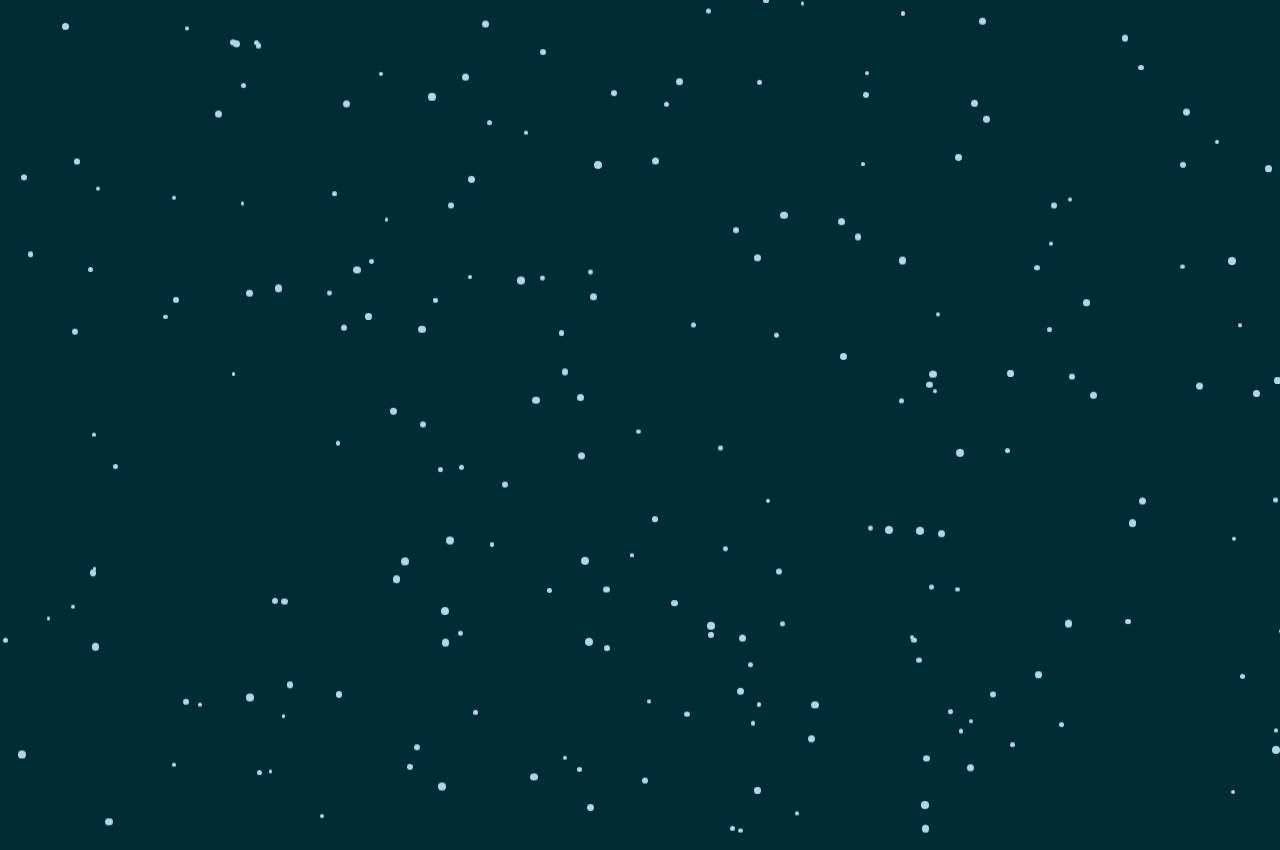
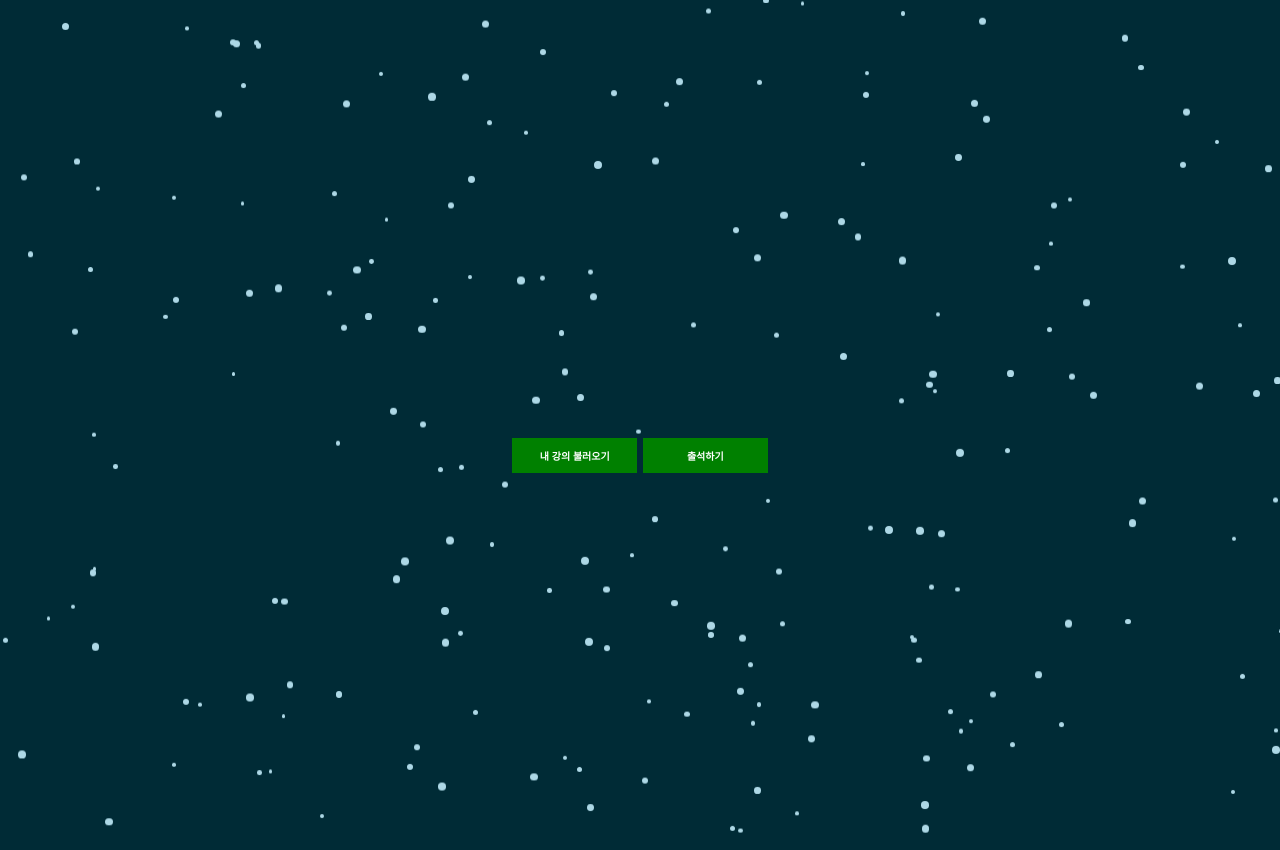
Before and after one commit to eugene028/imhere-client, a React (Create React App) app: page /main in a window 1280 px wide. Before the commit this address had no page. Built offline with nearby package versions, Linux system fonts and the light colour scheme.

Commit message:
feat : 로그인 이후 응답 헤더에서 토큰을 받아오는 구현

```diff
--- a/src/App.js
+++ b/src/App.js
@@ -4,6 +4,7 @@ import * as ROUTES from "./constants/routes";
 import './App.css';
 import { LoginPage } from "./component/page/LoginPage";
 import { SignUpPage } from "./component/page/SignUpPage";
+import { MainPage } from "./component/page/MainPage";
 
 
 function makeSnow() {
@@ -29,8 +30,9 @@ const App = () => {
     <>
       <Router>
         <Routes>
-          <Route path={ROUTES.HOME} element={<LoginPage />} />
+          <Route path={ROUTES.LOGIN} element={<LoginPage />} />
           <Route path={ROUTES.SIGN_UP} element={<SignUpPage />} />
+          <Route path={ROUTES.MAIN_PAGE} element={<MainPage />} />
 
         </Routes>
       </Router>
--- a/src/api.js
+++ b/src/api.js
@@ -68,10 +68,12 @@ export const requestSignIn = async (univId, password) => {
 
   return await axios.post(`${protocol}://${host}/login`, payload, { headers: headers })
     .then(response => {
-      console.log('signIn : ' + response.statusText);
       console.log('token : ' + response.headers['authorization']);
-
-      return response;
+      if (response && response.headers['authorization']) {
+        console.log("login success");
+        return response.headers['authorization'];
+      }
+      return null;
     }).catch(error => {
       alert('올바른 id와 비밀번호를 입력해주세요')
     });
--- a/src/component/page/LoginPage.js
+++ b/src/component/page/LoginPage.js
@@ -1,5 +1,3 @@
-import { createUserWithEmailAndPassword, signInWithEmailAndPassword, updateProfile } from "firebase/auth";
-import { auth } from "firebaseui";
 import React from "react";
 import { useState } from "react";
 import styled from "styled-components";
@@ -7,6 +5,7 @@ import ChatRoom from "../ChatRoom";
 import { useNavigate } from 'react-router-dom';
 import * as ROUTES from "../../constants/routes";
 import { requestSignIn } from "../../api";
+import { setAccessToken } from "../../util/AuthFuntions";
 
 const LoginArea = styled.div`
   display: flex;
@@ -43,7 +42,6 @@ const EmailArea = styled.div`
   display: flex;
 `
 export const LoginPage = (props) => {
-  const [isSignIn, setSignIn] = useState(false);
   const [userData, setUserData] = useState({
     email: '',
     password: '',
@@ -76,30 +74,17 @@ export const LoginPage = (props) => {
     requestSignIn(univId, password)
       .then(response => {
         console.log(response);
+        if (response) {
+          setAccessToken(response);
+          navigate(ROUTES.MAIN_PAGE);
+        } else {
+          alert('올바른 아이디와 비밀번호를 입력해주세요');
+        }
       });
-    // signInWithEmailAndPassword(auth, email, password)
-    //   .then((userCredential) => {
-    //     const user = userCredential.user;
-    //     console.log(user);
-    //     setUserData({
-    //       email: user.email,
-    //       school: user.displayName,
-    //     })
-    //     setSignIn(true);
-    //     console.log(userData.school);
-    //   })
-    //   .catch((error) => {
-    //     const errorCode = error.code;
-    //     const errorMessage = error.message;
-    //   });
   }
 
   return (
     <>
-      {
-        isSignIn ?
-          <ChatRoom initUserData={userData} />
-          :
       <LoginArea>
         <EmailArea>
           <UnivIdInput type='text' className='input-univId' name='univId' placeholder='이메일' value={userData.univId} onChange={handleValue} />
@@ -114,7 +99,6 @@ export const LoginPage = (props) => {
           <Button type='button' className='signup-button' onClick={signUp}> 회원가입 </Button>
         </LoginAndSignUpBox>
       </LoginArea>
-      }
     </>
   )
 }
--- /dev/null
+++ b/src/component/page/MainPage.js
@@ -0,0 +1,40 @@
+import React from "react";
+import { useState } from "react";
+import styled from "styled-components";
+import { useNavigate } from 'react-router-dom';
+
+const LoginAndSignUpBox = styled.div`
+  display: flex;
+  flex-direction: row;
+  justify-content: space-between;
+  font-size: 10px;
+  margin-top: 10px;
+  width: 20vw;
+`
+
+const Button = styled.button`
+  font-size: 10px;
+  min-width : 9.8vw;
+`
+
+export const MainPage = () => {
+  const [isSignIn, setSignIn] = useState(false);
+  const [userData, setUserData] = useState({
+    email: '',
+    password: '',
+    univId: '',
+    domain: '',
+    school: '홍익대학교',
+  })
+  const navigate = useNavigate();
+
+
+  return (
+    <>
+      <LoginAndSignUpBox>
+        <Button type='button' className='signin-button'> 내 강의 불러오기 </Button>
+        <Button type='button' className='signup-button'> 출석하기 </Button>
+      </LoginAndSignUpBox>
+    </>
+  )
+}
--- a/src/component/page/SignUpPage.js
+++ b/src/component/page/SignUpPage.js
@@ -112,7 +112,7 @@ export const SignUpPage = () => {
           signUpNewMember(univId, name, password)
             .then(() => {
               alert('회원가입 해주셔서 감사합니다. 로그인 해주세요');
-              navigate(ROUTES.HOME);
+              navigate(ROUTES.LOGIN);
             })
             .catch(() => {
               alert(`에러 발생! 관리자에게 문의하세요!`)
--- a/src/constants/routes.js
+++ b/src/constants/routes.js
@@ -1,5 +1,5 @@
-export const HOME = "/";
-export const MAIN = "/main";
+export const LOGIN = "/";
+export const MAIN_PAGE = "/main";
 
 export const SIGN_UP = "/signup";
 // export const EMAIL_VALIDATE_PAGE = "/email-validate";
```
Lines whose indentation alone changed are shown as unchanged.
